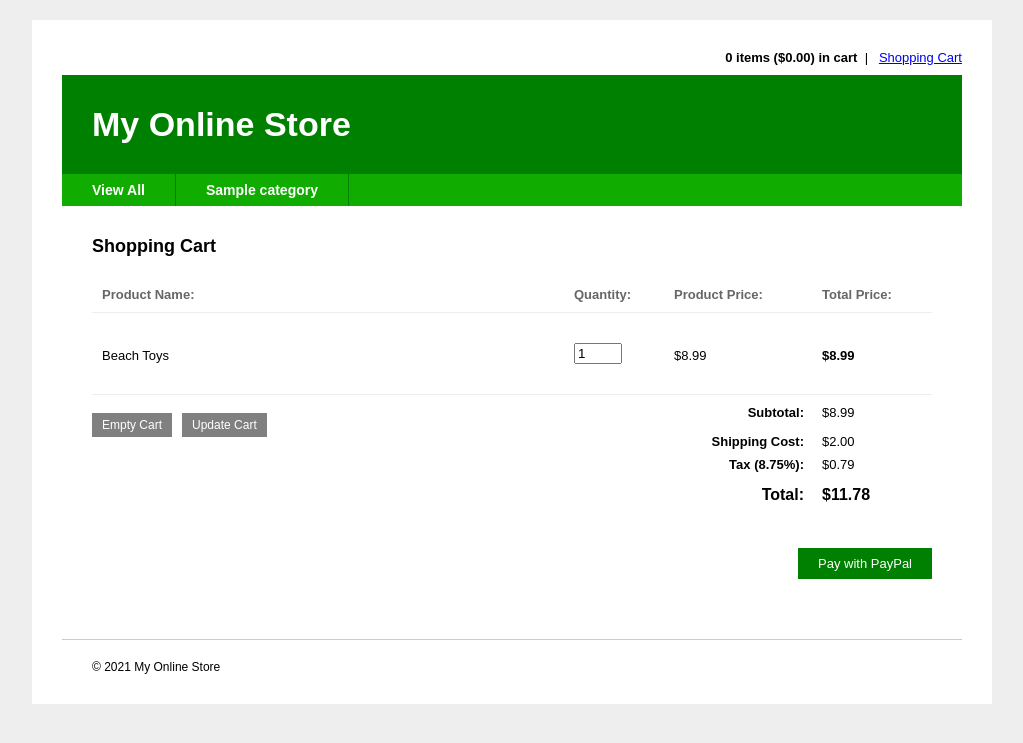
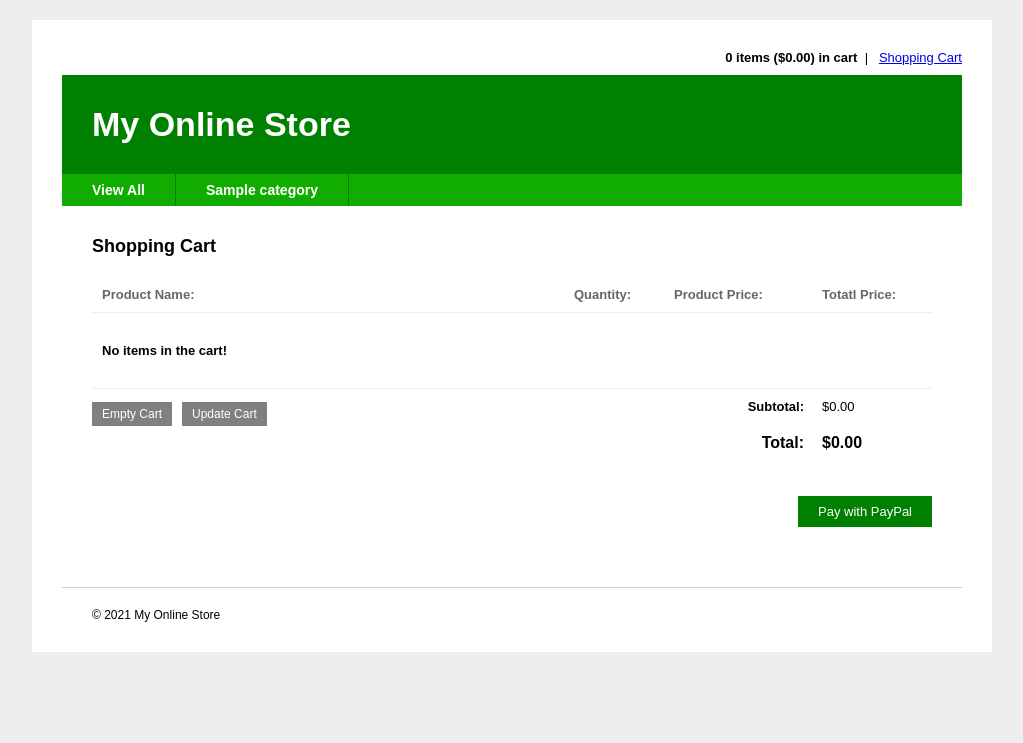
Before and after one commit to saintseiya1/Shopping-Cart, a PHP site: page /Shopping-Cart/cart.php in a window 1280 px wide. Shown: the top 743 px of the page, without its empty margins (128-1151 px from the left). Run offline with PHP 8.4, Linux system fonts and the light colour scheme; tables that the repository leaves empty or names only in its code hold one stand-in row (values such as "Sample post").

Commit message:
display products in cart

```diff
--- a/app/models/m_cart.php
+++ b/app/models/m_cart.php
@@ -18,6 +18,43 @@ class Cart
     /*
         Getters and Setters
     */
+
+    /**
+     * Return an array of all product info for items in the cart
+     *
+     * @access public
+     * @param
+     * @return array, null
+     */
+    public function get()
+    {
+        if (isset($_SESSION['cart']))
+        {
+            // get all product ids of items in cart
+            $ids = $this->get_ids();
+
+            // use list of ids to get product info from database
+            global $Products;
+            return $Products->get($ids);
+        }
+        return NULL;
+    }
+
+    /**
+     * Return an array of all product ids in cart
+     *
+     * @access public
+     * @param
+     * @return array, null
+     */
+    public function get_ids()
+    {
+        if (isset($_SESSION['cart']))
+        {
+            return array_keys($_SESSION['cart']);
+        }
+        return NULL;
+    }
 
     /**
      * Adds item to the cart
@@ -60,4 +97,81 @@ class Cart
     {
         unset($_SESSION['cart']);
     }
+
+    /*
+        Create page parts
+    */
+
+    /**
+     * Return a string, containing list items for each product in cart
+     *
+     * @access public
+     * @param
+     * @return string
+     */
+    public function create_cart()
+    {
+        // get products currently in cart
+        $products = $this->get();
+
+        $data = '';
+        $total = 0;
+
+        $data .= '<li class="header_row"><div class="col1">Product Name:</div>
+            <div class="col2">Quantity:</div><div class="col3">Product Price:</div>
+            <div class="col4">Totatl Price:</div></li>';
+
+        if ($products != '')
+        {
+            // products to display
+            $line = 1;
+
+            foreach($products as $product)
+            {
+                // create new item in cart
+                $data .= '<li';
+                if ($line % 2 == 0)
+                {
+                    $data .= ' class="alt"';
+                }
+                $data .= '><div class="col1">' . $product['name'] . '</div>';
+                $data .= '<div class="col2"><input name="product' . $product['id'] .
+                    '" value="' . $_SESSION['cart'][$product['id']] . '"></div>';
+                $data .= '<div class="col3">$' . $product['price'] . '</div>';
+                $data .= '<div class="col4">$' . $product['price'] * $_SESSION['cart'][$product['id']] .
+                    '</div></li>';
+
+                $total += $product['price'] * $_SESSION['cart'][$product['id']];
+                $line++;
+            }
+
+            // add subtotal row
+            $data .= '<li class="subtotal_row"><div class="col1">Subtotal:</div>
+                <div class="col2">$' . $total . '</div></li>';
+
+            // add total row
+            $data .= '<li class="total_row"><div class="col1">Total:</div>
+                <div class="col2">$' . $total . '</div></li>';
+        }
+        else
+        {
+            // no products to display
+            $data .= '<li><strong>No items in the cart!</strong></li>';
+
+            // add subtotal row
+            $data .= '<li class="subtotal_row"><div class="col1">Subtotal:</div>
+                <div class="col2">$0.00</div></li>';
+
+            // add total row
+            $data .= '<li class="total_row"><div class="col1">Total:</div>
+                <div class="col2">$0.00</div></li>';
+        }
+        return $data;
+    }
+
+
+
+
+
+
 }
--- a/app/models/m_products.php
+++ b/app/models/m_products.php
@@ -34,6 +34,33 @@ class Products
         if (is_array($id))
         {
             // get products based on array of ids
+            $items = '';
+            foreach ($id as $item)
+            {
+                if ($items != '')
+                {
+                    $items .= ',';
+                }
+                $items .= $item;
+            }
+
+            if ($result = $this->Database->query("SELECT id, name, description, price,
+                image FROM $this->db_table WHERE id IN ($items) ORDER BY name"))
+            {
+                if ($result->num_rows > 0)
+                {
+                    while ($row = $result->fetch_array())
+                    {
+                        $data[] = array(
+                            'id' => $row['id'],
+                            'name' => $row['name'],
+                            'description' => $row['description'],
+                            'price' => $row['price'],
+                            'image' => $row['image']
+                        );
+                    }
+                }
+            }
         }
         else if ($id != NULL)
         {
--- a/app/views/v_public_cart.php
+++ b/app/views/v_public_cart.php
@@ -9,36 +9,7 @@
 
     <form action="" method="post">
         <ul class="cart">
-            <li class="header_row">
-                <div class="col1">Product Name:</div>
-                <div class="col2">Quantity:</div>
-                <div class="col3">Product Price:</div>
-                <div class="col4">Total Price:</div>
-            </li>
-
-            <li>
-                <div class="col1">Beach Toys</div>
-                <div class="col2"><input name="product" value="1"></div>
-                <div class="col3">$8.99</div>
-                <div class="col4">$8.99</div>
-            </li>
-
-            <li class="subtotal_row">
-                <div class="col1">Subtotal:</div>
-                <div class="col2">$8.99</div>
-            </li>
-            <li class="shipping_row">
-                            <div class="col1">Shipping Cost:</div>
-                            <div class="col2">$2.00</div>
-            </li>
-            <li class="taxes_row">
-                <div class="col1">Tax (8.75%):</div>
-                <div class="col2">$0.79</div>
-            </li>
-            <li class="total_row">
-                <div class="col1">Total:</div>
-                <div class="col2">$11.78</div>
-            </li>
+            <?php $this->get_data('cart_rows'); ?>
         </ul>
 
         <div class="buttons_row">
--- a/cart.php
+++ b/cart.php
@@ -33,6 +33,10 @@ if (isset($_GET['empty']))
     $Template->redirect(SITE_PATH . 'cart.php');
 }
 
+    // get items in cart
+    $display = $Cart->create_cart();
+    $Template->set_data('cart_rows', $display);
+
     // get category nav
     $category_nav = $Categories->create_category_nav('');
     $Template->set_data('page_nav', $category_nav);
--- a/resources/css/style.css
+++ b/resources/css/style.css
@@ -224,7 +224,7 @@ h1 {
 }
 .shoppingcart .buttons_row {
   position: relative;
-  top: -101px;
+  top: -60px;
 }
 .shoppingcart .submit_row {
   float: right;
```
